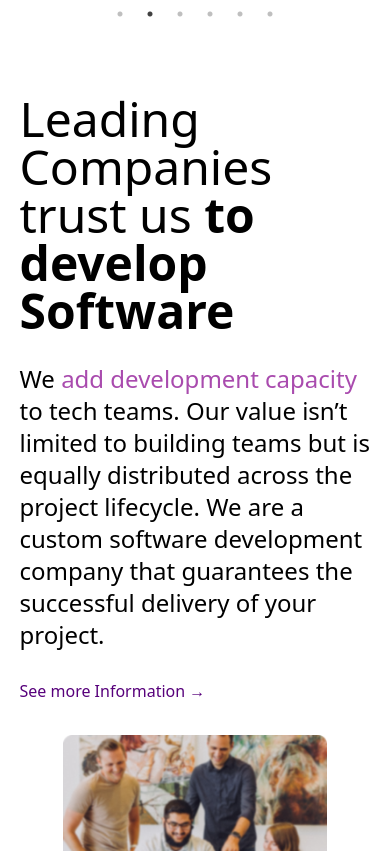
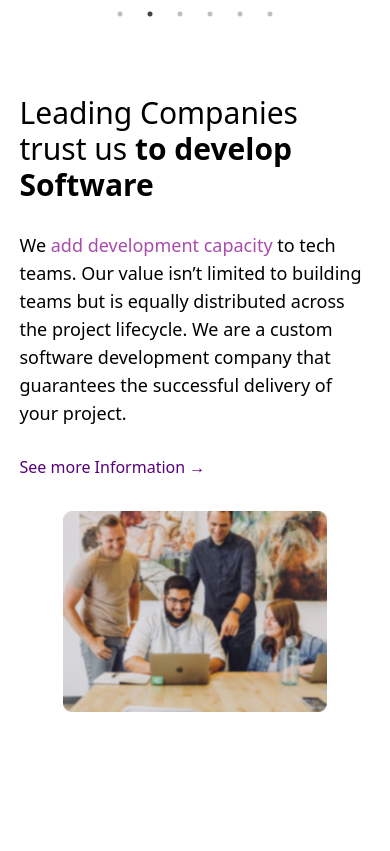
Before and after one commit to obuastella/the4coders, a React (Create React App) app in the folder front-end/: page / in a window 390 px wide. Shown: the part 1697-2548 px from the top of the page. After the commit the page ends 2409 px from the top, so only its background shows below. Built offline with nearby package versions, Linux system fonts and the light colour scheme.

Commit message:
WIP: Responsiveness

```diff
--- a/front-end/src/pages/Home.jsx
+++ b/front-end/src/pages/Home.jsx
@@ -37,11 +37,11 @@
       {/* Leading Companies */}
       <section className="w-[90%] mt-[13%] m-auto flex flex-col md:flex-row md:flex-wrap gap-8">
         <div className="h-5/6 w-full md:w-1/2 flex flex-col justify-center gap-7 m-auto">
-          <h2 className="text-5xl">
+          <h2 className="text-3xl md:text-5xl">
             Leading Companies trust us{" "}
             <span className="font-bold"> to develop Software</span>
           </h2>
-          <p className="text-2xl font-extralight">
+          <p className="text-lg md:text-2xl font-light">
             We{" "}
             <span className="text-secondaryColor">
               add development capacity
```
